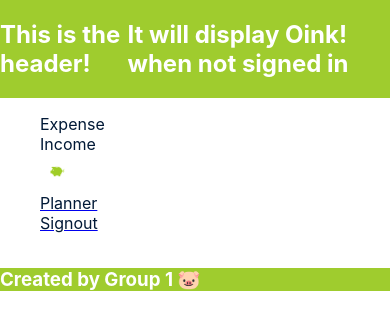
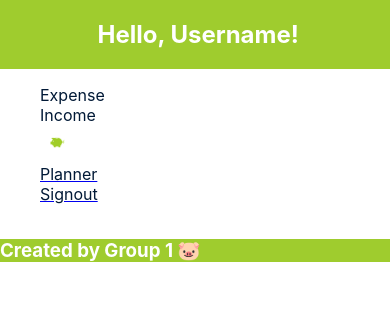
Before and after one commit to emsaw721/stacks-on-stacks, a React (Create React App) app in the folder client/: page /signout in a window 390 px wide. Shown: the top 330 px of the page. Built offline with nearby package versions, Linux system fonts and the light colour scheme.

Commit message:
more navbar stuff, starting code to chage it based on whether the user is logged in or not, nav, header, and footer not showing up when navigate to planner page, not sure why

```diff
--- a/client/src/App.js
+++ b/client/src/App.js
@@ -1,5 +1,5 @@
 import React from 'react';
-import {Link} from 'react-router-dom';
+// import {Link} from 'react-router-dom';
 import { BrowserRouter as Router, Routes, Route } from 'react-router-dom';
 import {
   ApolloClient,
--- a/client/src/components/Header.js
+++ b/client/src/components/Header.js
@@ -2,21 +2,24 @@ import React from 'react';
 import './components.css';
 import Auth from '../utils/auth';
 import Oinkicon from './oinkicon1.png';
-
+import Welcomeicon from './welcomepig.png';
 const Header = () => {
 
     return (
     <section className='header'>
-        <h1>This is the header!</h1>
-        <h2>It will display Oink! when not signed in</h2>
-            {/* {Auth.loggedin() ? (
-                <div className='header'>
-                <h1> Hello, Username! </h1>
-                </div>
-            ):(  <div className='header'>
-            <h1>This is the header, maybe?</h1>
-            </div>)} */}
+        {/* {Auth.loggedIn()? ( */}
+        <div className='loggedin'>
+        <h1>Hello, Username!</h1>
         <img src={Oinkicon} />
+        </div>
+
+        {/* ):( */}
+            {/*
+            <div className='loggedout'>
+            <h1>Welcome to Oink!</h1>
+            <img src={Welcomeicon} />
+            </div> */}
+            {/* )} */}
     </section>
     )
 }
--- a/client/src/components/Navbar.js
+++ b/client/src/components/Navbar.js
@@ -12,6 +12,7 @@ import Auth from '../utils/auth';
 
 const Nav = () => {
     return(
+        // {Auth.loggedin() ? (
         <section className='navcontainer'>
         <nav className='navbar' >
             <ul className='nav-list'>
@@ -43,6 +44,7 @@ const Nav = () => {
             </ul>
         </nav>
         </section>
+        // ):()};
     )
 };
 
--- a/client/src/components/components.css
+++ b/client/src/components/components.css
@@ -47,10 +47,24 @@
     background-color: var(--quinary-color);
     color: var(--tertiary-color);
     display: flex;
-    justify-content: space-between;
 }
 
-.header img {
+.header .loggedin {
+    justify-content: center;
+    text-align: center;
+    margin-left: 25%;
+}
+
+.header .loggedout {
+    flex-direction: column;
+}
+
+.header .loggedout img {
+    width: 100%;
+    height: auto;
+}
+
+.header .loggedin img {
     display: none;
 }
 
```
Also changed, not shown: client/src/components/welcomeoink.png (added), client/src/components/welcomepig.png (added).
